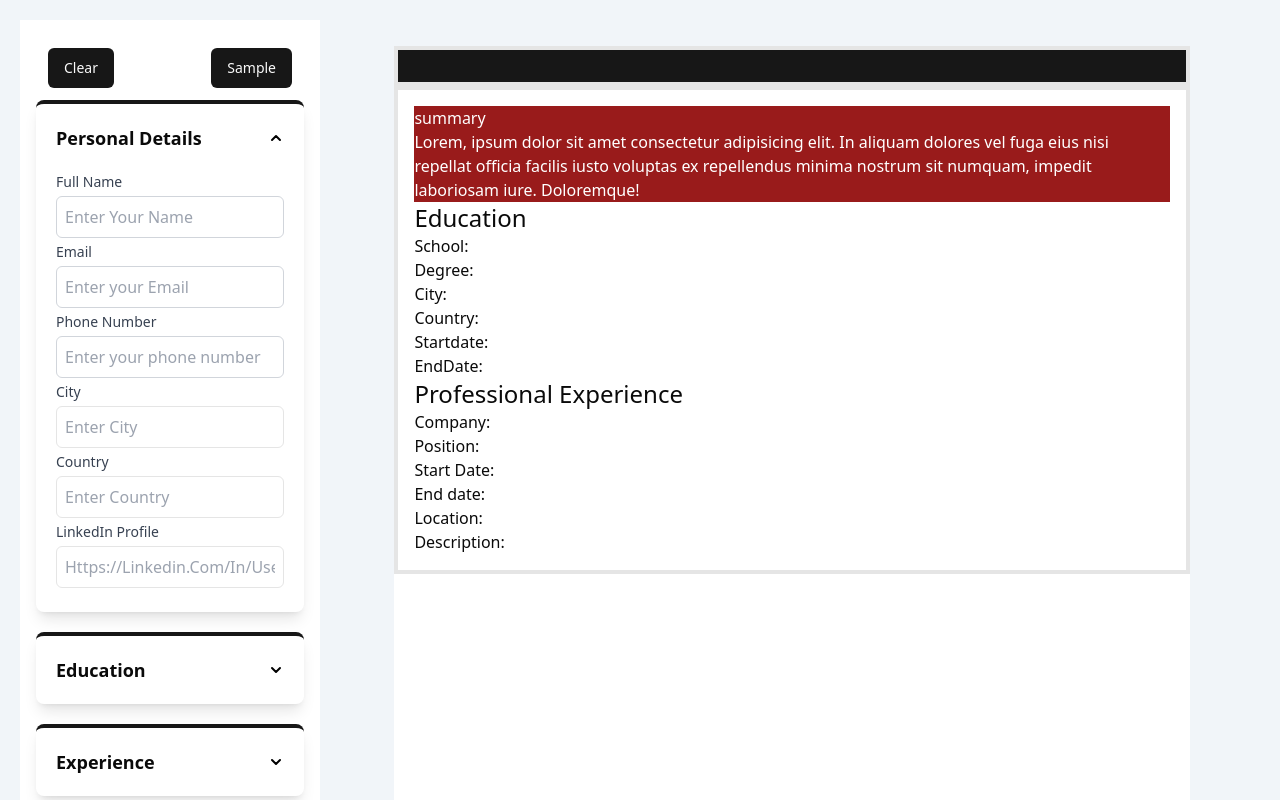
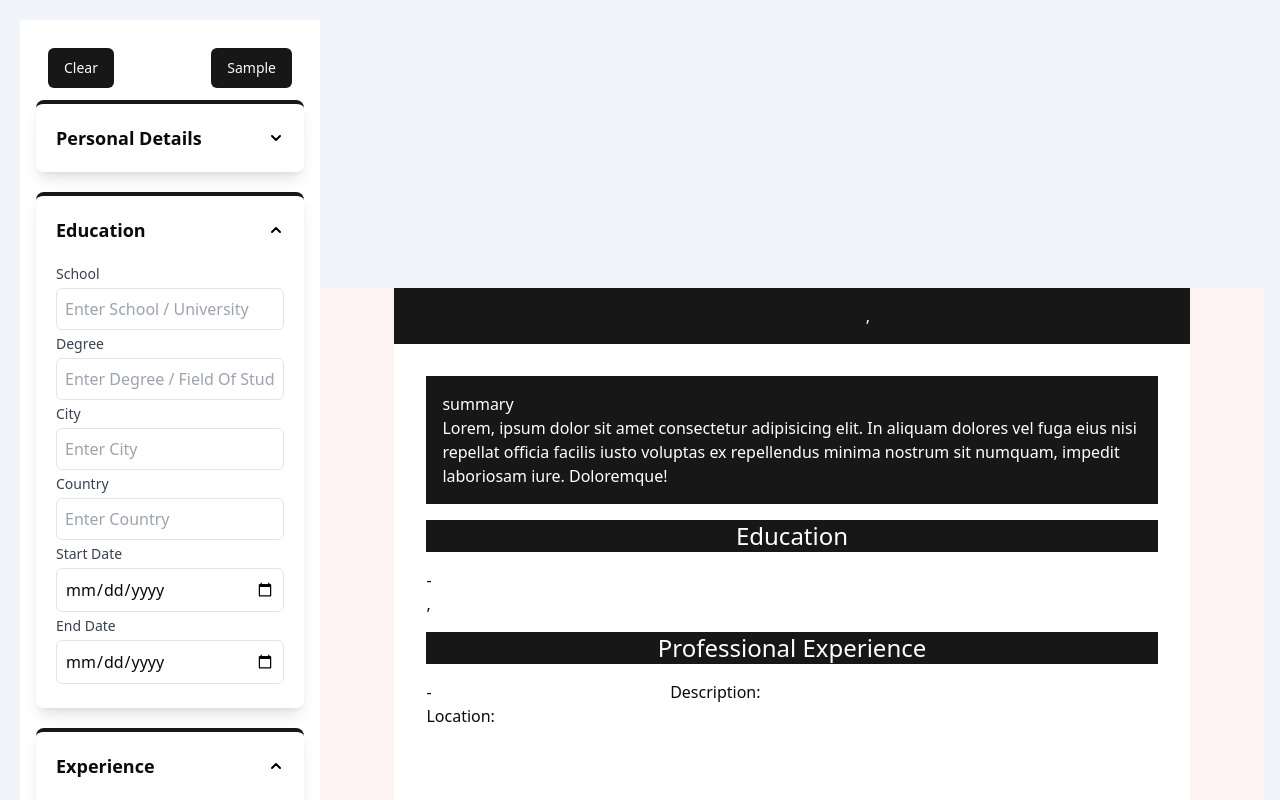
Before and after one commit to abelaleb/CV-Builder, a React (Vite) app: page / in a window 1280 px wide. Shown: the top 800 px of the page. Built offline with nearby package versions, Linux system fonts and the light colour scheme.

Commit message:
style contentArea

```diff
--- a/src/components/ContentArea.jsx
+++ b/src/components/ContentArea.jsx
@@ -5,28 +5,36 @@ function ContentArea({
   professionalExperience,
 }) {
   const { name, email, phoneNumber, city, country, linkedin } = personalDetails;
-  const { school, degree, schoolCity, schoolCountry, startSchoolDate, endSchoolDate } =
-    educationalBackground;
+  const {
+    school,
+    degree,
+    schoolCity,
+    schoolCountry,
+    startSchoolDate,
+    endSchoolDate,
+  } = educationalBackground;
   const { company, position, startJobDate, endJobDate, location, description } =
     professionalExperience;
 
   return (
-    <main className="  col-span-3 m-4 ml-0  grid-rows-4 h-screen flex justify-center self-center">
-      <div className="w-a4 bg-white">
-        <div className="row-span-1 flex flex-col border-4 p-4 bg-primary">
-        <div className="capitalize text-2xl font-bold text-white flex justify-center">{name}</div>
+    <main className="  col-span-3 m-4 ml-0  grid-rows-4 h-screen bg-red-50 flex justify-center self-center">
+      <div className="w-a4 bg-white border-yellow-200">
+        <div className="row-span-1 flex flex-col  p-4 bg-primary">
+          <div className="capitalize text-2xl font-bold text-white flex justify-center">
+            {name}
+          </div>
           <div className="text-white flex justify-evenly">
             <div> {email}</div>
             <div> {phoneNumber}</div>
-            <div className="capitalize">{city}</div>
-            <div className="capitalize">{country}</div>
-            <div >{linkedin}</div>
+            <div className="capitalize">
+              {city}, {country}
+            </div>
+            <div>{linkedin}</div>
           </div>
         </div>
 
-        <div className="row-span-2 border-4 p-4">
-          <div className="bg-red-800 text-white">
-
+        <div className="row-span-2  p-8">
+          <div className="bg-primary p-4 text-white">
             <div>summary</div>
             <div>
               Lorem, ipsum dolor sit amet consectetur adipisicing elit. In
@@ -36,23 +44,44 @@ function ContentArea({
             </div>
           </div>
           <div>
-            <div className="text-2xl">Education</div>
-            <div>School: {school}</div>
-            <div>Degree: {degree}</div>
-            <div>City: {schoolCity}</div>
-            <div>Country: {schoolCountry}</div>
-            <div>Startdate: {startSchoolDate}</div>
-            <div>EndDate: {endSchoolDate}</div>
+            <div className="text-2xl flex justify-center bg-primary text-white mt-4">
+              Education
+            </div>
+            <div className="grid grid-cols-3 mt-4 ">
+              <div className="col-span-1">
+                <div>
+                  {startSchoolDate} -{endSchoolDate}
+                </div>
+                <div>
+                  {schoolCity}, {schoolCountry}
+                </div>
+              </div>
+              <div className="col-span-2">
+                <div className="font-bold">{school}</div>
+                <div>{degree}</div>
+              </div>
+            </div>
+
             <div></div>
           </div>
           <div>
-            <div className="text-2xl">Professional Experience</div>
-            <div>Company: {company}</div>
-            <div>Position: {position}</div>
-            <div>Start Date: {startJobDate}</div>
-            <div>End date: {endJobDate}</div>
-            <div>Location: {location}</div>
-            <div>Description: {description}</div>
+            <div className="text-2xl flex justify-center bg-primary text-white mt-4">
+              Professional Experience
+            </div>
+            <div className="grid grid-cols-3 mt-4">
+              <div className="col-span-1">
+                <div>
+                  {startJobDate} - {endJobDate}
+                </div>
+                <div>Location: {location}</div>
+              </div>
+
+              <div className="col-span-2">
+                <div className="font-bold"> {company}</div>
+                <div> {position}</div>
+                <div>Description: {description}</div>
+              </div>
+            </div>
           </div>
         </div>
       </div>
--- a/src/components/EducationalBackground.jsx
+++ b/src/components/EducationalBackground.jsx
@@ -4,7 +4,7 @@ function EducationalBackground({
   educationalBackground,
   setEducationalBackground,
 }) {
-  const [isShown, setIsShown] = useState(false);
+  const [isShown, setIsShown] = useState(true);
 
   const handleChange = (e) => {
     const { name, value } = e.target;
--- a/src/components/PersonalDetails.jsx
+++ b/src/components/PersonalDetails.jsx
@@ -4,7 +4,7 @@ export default function PersonalDetails({
   personalDetails,
   setPersonalDetails,
 }) {
-  const [isShown, setIsShown] = useState(true);
+  const [isShown, setIsShown] = useState(false);
 
   const handleChange = (e) => {
     const { name, value } = e.target;
--- a/src/components/ProfessionalExperience.jsx
+++ b/src/components/ProfessionalExperience.jsx
@@ -1,7 +1,7 @@
 import React, { useState } from "react";
 
 function Experience({ professionalExperience, setProfessionalExperience }) {
-  const [isShown, setIsShown] = useState(false);
+  const [isShown, setIsShown] = useState(true);
 
   const toggleForm = () => {
     setIsShown(!isShown);
```
